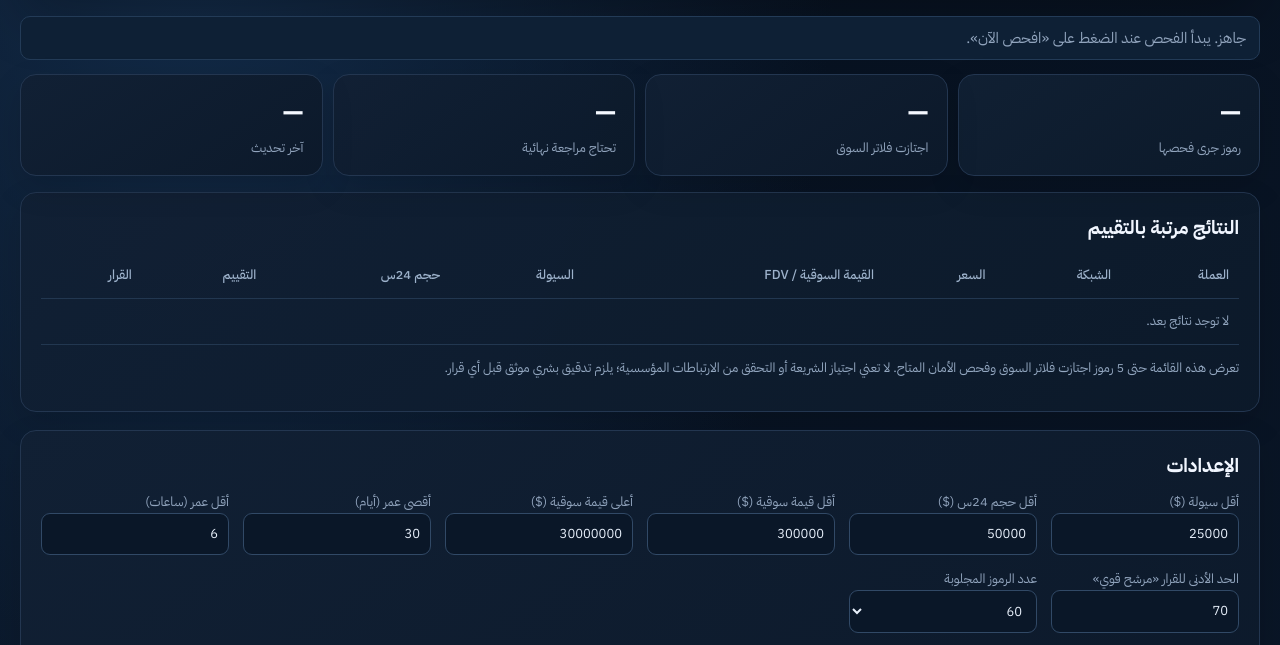
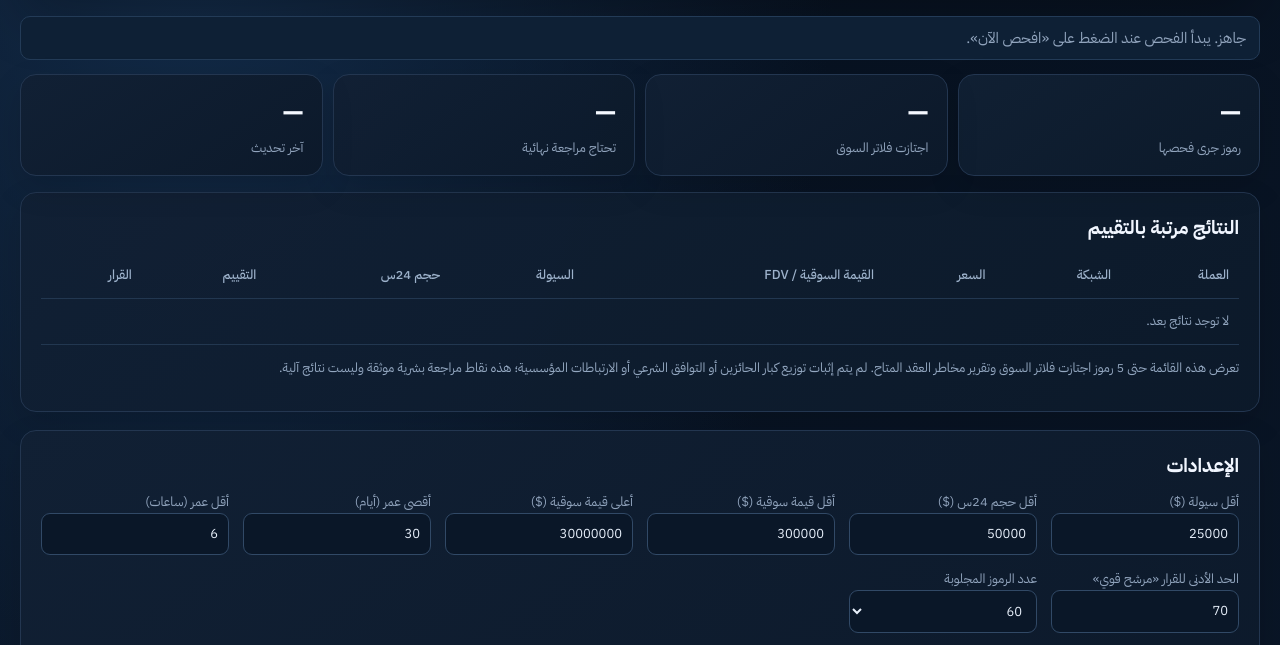
Before and after one commit to khaledkrizam-spec/crypto-gem-hunter, a plain HTML site: page index.html in a window 1280 px wide. Shown: the part 130-775 px from the top of the page. Drawn offline with Linux system fonts and the light colour scheme.

Commit message:
Clarify remaining holder, sharia and affiliation review requirements

```diff
--- a/index.html
+++ b/index.html
@@ -101,7 +101,7 @@ h2{font-size:19px;color:#f1f6ff}
   <thead><tr><th>العملة</th><th>الشبكة</th><th>السعر</th><th>القيمة السوقية / FDV</th><th>السيولة</th><th>حجم 24س</th><th>التقييم</th><th>القرار</th></tr></thead>
   <tbody id="rows"><tr><td colspan="8" class="note">لا توجد نتائج بعد.</td></tr></tbody>
  </table></div>
- <p class="note">تعرض هذه القائمة حتى 5 رموز اجتازت فلاتر السوق وفحص الأمان المتاح. لا تعني اجتياز الشريعة أو التحقق من الارتباطات المؤسسية؛ يلزم تدقيق بشري موثق قبل أي قرار.</p>
+ <p class="note">تعرض هذه القائمة حتى 5 رموز اجتازت فلاتر السوق وتقرير مخاطر العقد المتاح. لم يتم إثبات توزيع كبار الحائزين أو التوافق الشرعي أو الارتباطات المؤسسية؛ هذه نقاط مراجعة بشرية موثقة وليست نتائج آلية.</p>
 </div>
 
 <div class="box">
```
